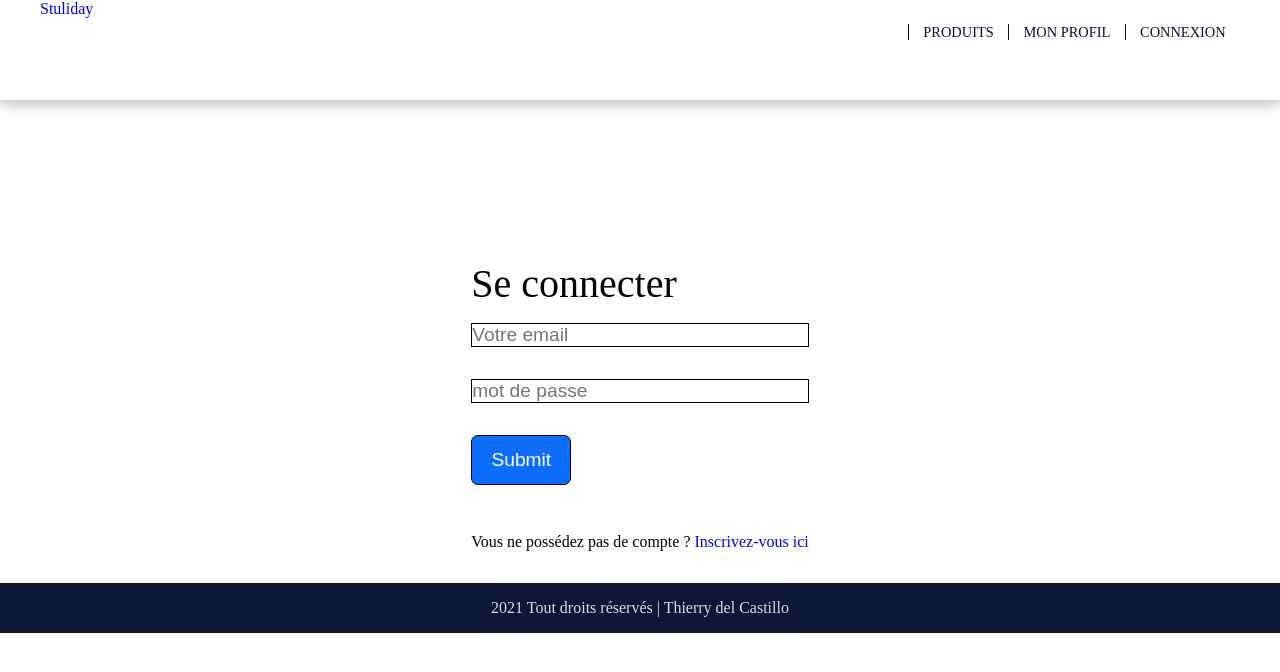
After one commit to Thierrydc/Stuliday2021, a PHP site: page /login.php in a window 1280 px wide. The commit adds this page. Shown: the top 672 px of the page. Run offline with PHP 8.4, Linux system fonts and the light colour scheme.

Commit message:
signin.php, login.php : formulaire

```diff
--- a/assets/css/style.css
+++ b/assets/css/style.css
@@ -85,17 +85,28 @@ h2 {
   justify-content: center;
 }
 
-#connect {
+#login, #signin {
   display: flex;
   justify-content: center;
+}
+#login form, #signin form {
+  display: flex;
+  flex-direction: column;
+}
+#login form input, #signin form input {
+  font-size: 1.2rem;
+  border: 1px solid black;
+  margin: 1rem 0;
+}
+#login .content p, #signin .content p {
+  padding: 2rem 0;
 }
 
 header nav {
   background-color: white;
   height: 100px;
   width: 100%;
-  position: fixed;
-  z-index: 1;
+  top: 0;
   justify-content: space-between;
   align-items: flex-start;
   box-shadow: 0 1px 16px rgba(0, 0, 0, 0.4);
--- a/assets/scss/_header.scss
+++ b/assets/scss/_header.scss
@@ -1,13 +1,12 @@
 
 
 header {
+
     nav {
         background-color: white;
         height: 100px;
         width: 100%;
-        position: fixed;
-        // display: none;
-        z-index: 1;
+        top: 0;
         justify-content: space-between;
         align-items: flex-start;
         box-shadow: 0 1px 16px rgba(0, 0, 0, .4);
--- a/inc/config.php
+++ b/inc/config.php
@@ -0,0 +1,13 @@
+<?php
+
+try {
+    $connect = new PDO("mysql:host=localhost;dbname=stuliday", 'root','');
+    // Définir le mode d'erreur de PDO sur Exception
+    $connect->setAttribute(PDO::ATTR_ERRMODE, PDO::ERRMODE_EXCEPTION);
+    session_start();
+} catch (PDOException $error) {
+
+    echo 'Erreur: '.$error->getMessage();
+    // echo "Erreur: { $error->getMessage() }";
+
+}
--- a/inc/header.php
+++ b/inc/header.php
@@ -21,8 +21,12 @@
                 <ul>
                     <li><a href="products.php">Produits</a></li>
                     <li><a href="profil.php">Mon profil</a></li>
-                    <li><a href="connect.php">Connexion</a></li>
+                    <li><a href="login.php">Connexion</a></li>
                 </ul>
             </div>
         </nav>
     </header>
+
+    <p style="color:red; font-size:20px; font-weigh:bold">
+        <?php  require 'inc/config.php'; ?>
+    </p>
--- /dev/null
+++ b/login.php
@@ -0,0 +1,82 @@
+<?php include('inc/header.php'); ?>
+<p style="color:red; font-size:20px; font-weigh:bold">
+
+<?php
+
+    if(!empty($_POST['email']) && !empty($_POST['password']) && isset($_POST['submit'])){
+
+        $email = htmlspecialchars($_POST['email']);
+        $password = htmlspecialchars($_POST['password']);
+
+        try{
+            $sqlMail = "SELECT * FROM users WHERE email = '{$email}'";
+            $resultMail = $connect->query($sqlMail);
+            $user = $resultMail->fetch(PDO::FETCH_ASSOC);
+
+            if($user){
+                $dbpassword = $user['password'];
+                if(password_verify($password, $dbpassword)){
+                    $_SESSION['id'] = $user['id'];
+                    $_SESSION['email'] = $user['email'];
+                    $_SESSION['username'] = $user['username'];
+                    echo "Vous êtes désormais connecté";
+                    unset($_POST);
+                } else {
+                    echo "Le mot de passe est erroné";
+                    unset($_POST);
+                }
+            }else{
+                echo "Ce compte n'existe pas";
+                unset($_POST);
+            }
+        } catch(PDOException $error) {
+            echo "Error: " . $error->getMessage();
+        }
+    }
+
+    /**
+     * ! Etapes logiques de l'inscription
+     *
+     * // TODO Vérification intro
+     *
+     * //  TODO : Initialisation variables
+     *
+     * // TODO Verification email : Nécessaire et intéressant, pas sûr qu'on le mette en place pour l'instant
+     *
+     * // TODO Vérification email dans la BDD : Pour que l'email ne soit pas existant
+     *
+     * // TODO Vérification username dans la BDD : Pour que l'username ne soit pas existant
+     *
+     * // TODO Vérification mdp : Concordance password
+     *
+     * // TODO Hashage du mdp : Crypter le mot de passe
+     *
+     * // TODO Enregistrement données utilisateur
+     *
+     * // TODO Assainissement des variables
+     *
+     * // TODO Message d'erreur
+     */
+
+?>
+</p>
+
+
+<div id="login">
+    <div class="wrapper">
+        <div class="content">
+            <h1>Se connecter</h1>
+            <form action="#" method="post">
+                <input type="text" name="email" placeholder="Votre email">
+                <input type="text" name="password" placeholder="mot de passe">
+                <input class="td_button" type="submit" name="submit">
+            </form>
+            <hr>
+            <div>
+                <p>Vous ne possédez pas de compte ? <a href="./signin.php">Inscrivez-vous ici </a></p>
+            </div>
+        </div>
+    </div>
+</div>
+
+<?php include('inc/footer.php'); ?>
```
Also changed, not shown: assets/scss/_general.scss (+20 -1 lines), connect.php (deleted, +0 -9 lines), signin.php (added, +116 -0 lines), 1 other file.
